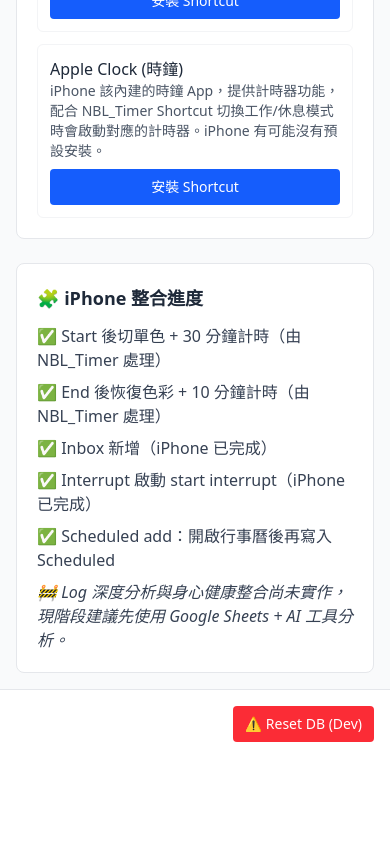
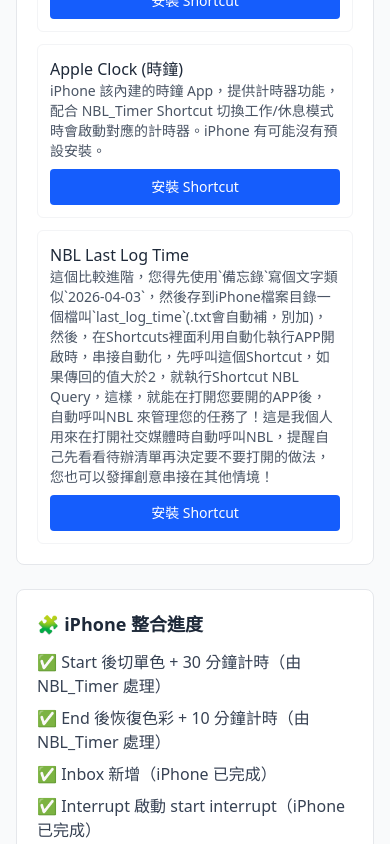
Before and after one commit to ychsue/NonBlockingLife, a React (Vite) app in the folder pwa/: page / in a window 390 px wide. Shown: the part 2580-3424 px from the top of the page. Before the commit the page ends 3338 px from the top, so only its background shows below. Built offline with nearby package versions, Linux system fonts and the light colour scheme.

Commit message:
## [2026-04-03] 加入 iPhone 上的 `NBL Last Log Time` 的功能與說明，這樣就可以在打開社交媒體時自動呼叫NBL，提醒自己先看看待辦清單再決定要不要打開了！

```diff
--- a/pwa/src/components/GuidePage.tsx
+++ b/pwa/src/components/GuidePage.tsx
@@ -25,7 +25,7 @@
   },
   {
     name: 'NBL Inbox',
-    url: 'https://www.icloud.com/shortcuts/0d4f6fe7565a401fadfc2636f85ebc42',
+    url: 'https://www.icloud.com/shortcuts/49028b49cdf1441b9d938830948c02dc',
     purpose: '快速把想法丟進 NBL Inbox',
   },
   {
@@ -37,6 +37,11 @@
     name: 'Apple Clock (時鐘)',
     url: 'https://apps.apple.com/tw/app/clock/id1584215688',
     purpose: 'iPhone 該內建的時鐘 App，提供計時器功能，配合 NBL_Timer Shortcut 切換工作/休息模式時會啟動對應的計時器。iPhone 有可能沒有預設安裝。',
+  },
+  {
+    name: 'NBL Last Log Time',
+    url: 'https://www.icloud.com/shortcuts/a553937cb1fe49d3bb7c1ee926140115',
+    purpose: '這個比較進階，您得先使用`備忘錄`寫個文字類似`2026-04-03`，然後存到iPhone檔案目錄一個檔叫`last_log_time`(.txt會自動補，別加)，然後，在Shortcuts裡面利用自動化執行APP開啟時，串接自動化，先呼叫這個Shortcut，如果傳回的值大於2，就執行Shortcut NBL Query，這樣，就能在打開您要開的APP後，自動呼叫NBL 來管理您的任務了！這是我個人用來在打開社交媒體時自動呼叫NBL，提醒自己先看看待辦清單再決定要不要打開的做法，您也可以發揮創意串接在其他情境！',
   }
 ]
 
```
Also changed, not shown: 1 other file (tests, documents, lock files or other folders).
